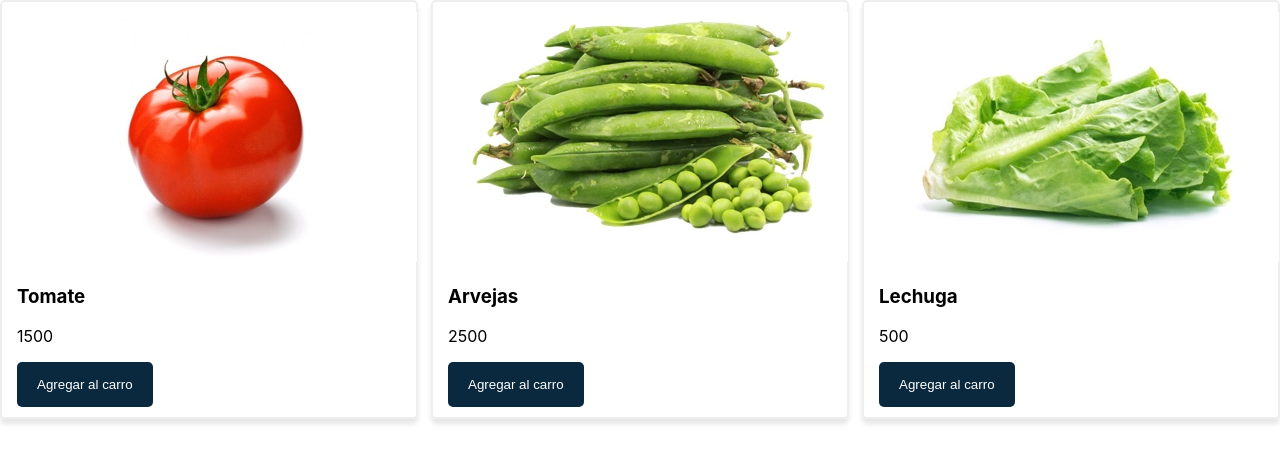
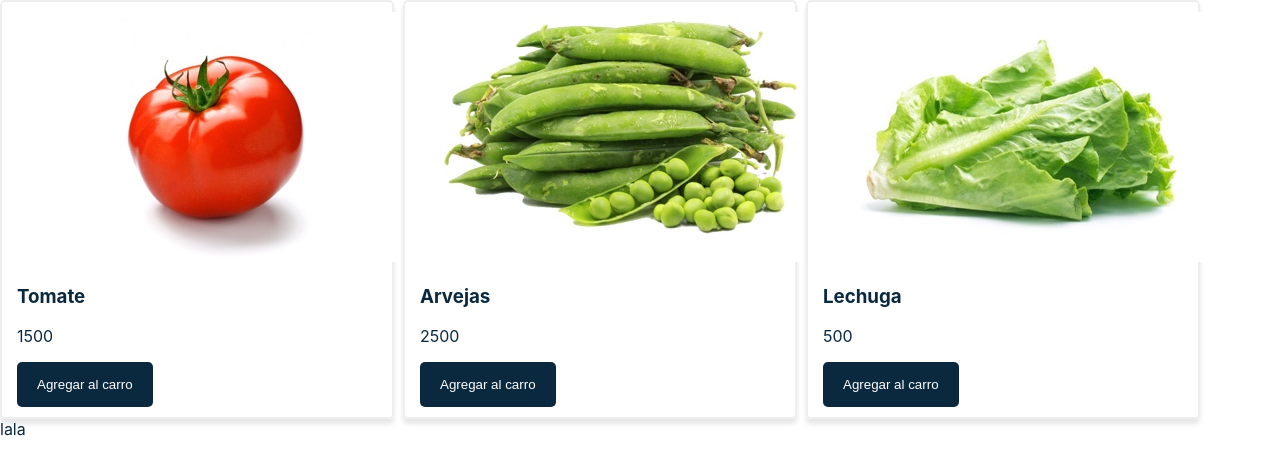
Before and after one commit to Bastianmoral/Udemy-shoping-cart-proyect, a React (Create React App) app: page / in a window 1280 px wide. Shown: the top 474 px of the page. Built offline with nearby package versions, Linux system fonts and the light colour scheme.

Commit message:
Layout Componnent

```diff
--- a/src/App.js
+++ b/src/App.js
@@ -1,6 +1,7 @@
 import { Component } from 'react';
 import Products from './Components/Products'
 import './App.css';
+import Layout from './Components/Layout'
 
 
 class App extends Component {
@@ -16,11 +17,13 @@
   render () {
     return (
       <div>
+        <Layout>
         <Products
           addToCart={() => console.log('No hace nada')}
           products={this.state.products}
 
         />
+        </Layout>
       </div>
     )
   }
--- /dev/null
+++ b/src/Components/Layout.js
@@ -0,0 +1,30 @@
+import { Component } from "react";
+
+const styles = {
+  layout: {
+    backgroundColor: '#fff',
+    color: '#0A283E',
+    allignItems: 'center',
+    display: 'flex',
+    flexDirection: 'column',
+  },
+  container: {
+    width: '1200px',
+  }
+}
+
+class Layout extends Component {
+  render() {
+    return (
+      <div style={styles.layout}>
+        <div style={styles.container}>
+          {this.props.children}
+          lala
+        </div>
+
+      </div>
+    )
+  }
+}
+
+export default Layout;
```
